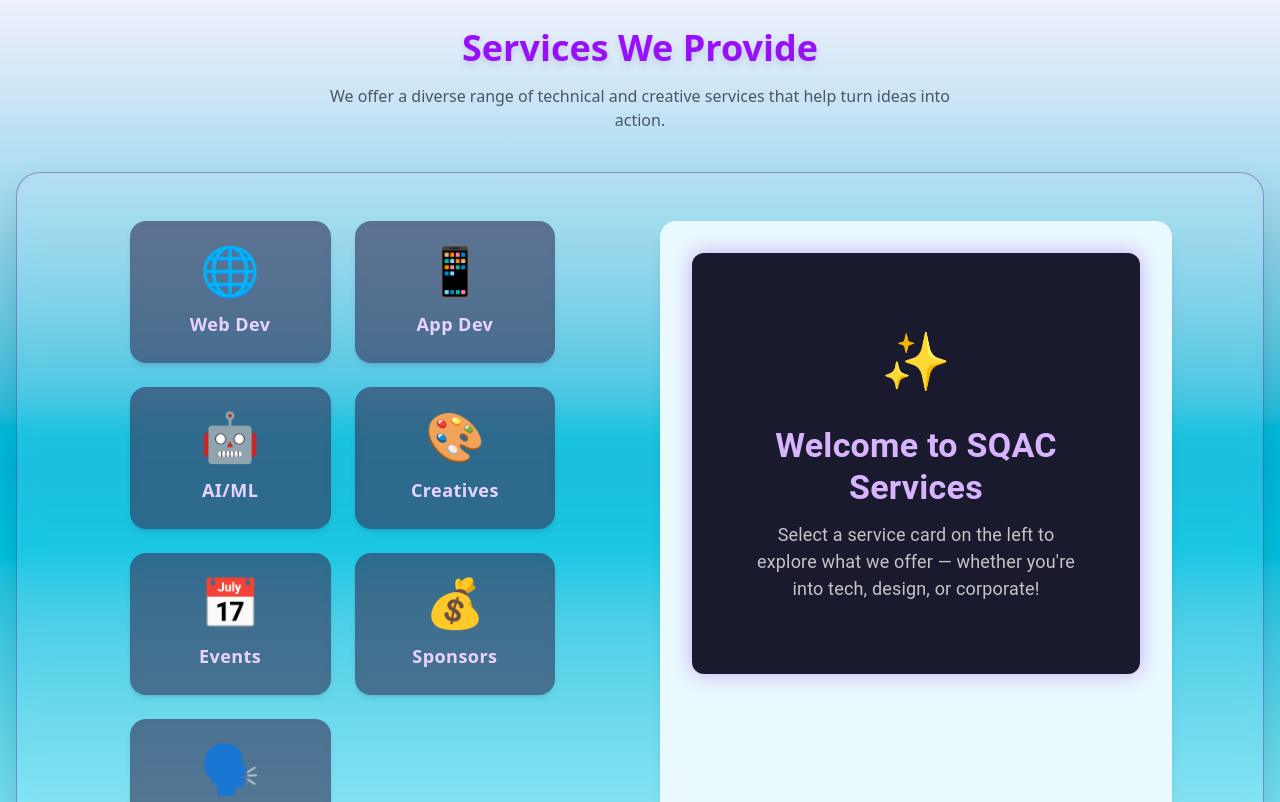
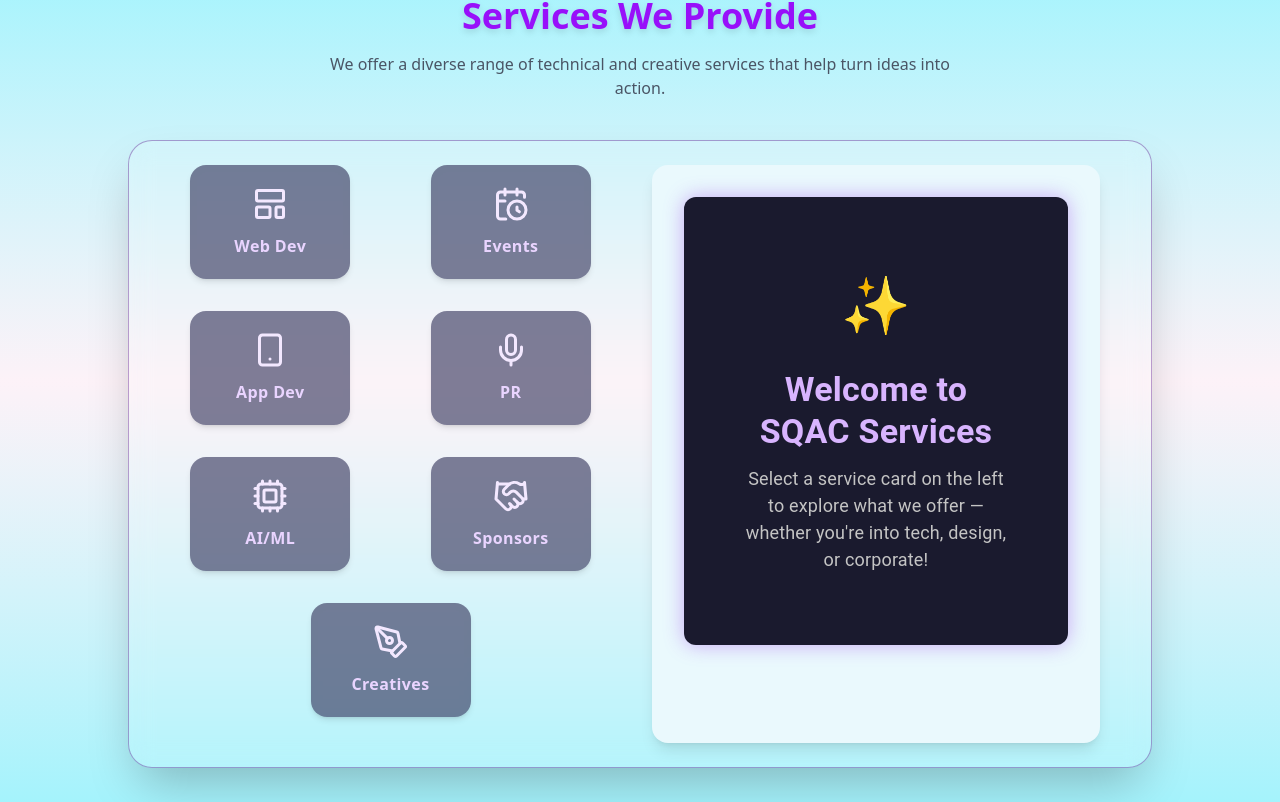
Before and after one commit to SQAC-Tech/sqac-website, a React (Vite) app in the folder Frontend/: page /about in a window 1280 px wide. Shown: the part 858-1660 px from the top of the page. Built offline with nearby package versions, Linux system fonts and the light colour scheme; a web font is replaced by a local one.

Commit message:
about page fixes

```diff
--- a/Frontend/src/components/Aboutus/AboutUs2ndvh.jsx
+++ b/Frontend/src/components/Aboutus/AboutUs2ndvh.jsx
@@ -1,55 +1,55 @@
 import React, { useState, useEffect } from 'react';
-import { Card, CardContent, Typography, IconButton, Divider, Box, List, ListItem, ListItemText } from "@mui/material";
+import {Card,CardContent,Typography,IconButton,Divider,Box,List,ListItem,ListItemText,} from "@mui/material";
 import CloseIcon from "@mui/icons-material/Close";
 import { motion } from 'framer-motion';
+import {LayoutTemplate,Smartphone,Cpu,PenTool,CalendarClock,Mic,Handshake} from 'lucide-react';
 
 const services = {
   webdev: {
     title: 'Web Development',
     desc: 'We build responsive websites using React, Node.js, and full-stack tech.',
-    features: ['Custom Web Apps', 'E-commerce Platforms', 'API Integration', 'Database Design']
+    features: ['Custom Web Apps', 'E-commerce Platforms', 'API Integration', 'Database Design'],
   },
   appdev: {
     title: 'App Development',
     desc: 'Crafting intuitive mobile apps using modern frameworks for Android and iOS.',
-    features: ['Cross-platform Apps', 'React Native & Flutter', 'UI/UX Design', 'App Deployment']
+    features: ['Cross-platform Apps', 'React Native & Flutter', 'UI/UX Design', 'App Deployment'],
   },
   aiml: {
     title: 'AI / ML',
     desc: 'Automate and gain insights with intelligent AI/ML systems.',
-    features: ['Data Analytics', 'Natural Language Processing', 'Computer Vision', 'Recommendation Engines']
+    features: ['Data Analytics', 'Natural Language Processing', 'Computer Vision', 'Recommendation Engines'],
   },
   creatives: {
     title: 'Creatives',
     desc: 'Designing engaging visual content and media to boost brand identity.',
-    features: ['Graphic Design', 'Video Editing', 'Brand Identity', 'Motion Graphics']
+    features: ['Graphic Design', 'Video Editing', 'Brand Identity', 'Motion Graphics'],
   },
   events: {
     title: 'Event Management',
     desc: 'Organizing impactful tech events, workshops, and community meetups.',
-    features: ['Hackathons', 'Seminars', 'Meetups', 'Community Sessions']
+    features: ['Hackathons', 'Seminars', 'Meetups', 'Community Sessions'],
   },
   sponsor: {
     title: 'Sponsorship',
     desc: 'Building corporate relationships and securing funding for initiatives.',
-    features: ['Brand Collaborations', 'Fundraising', 'Corporate Outreach', 'Partnership Growth']
+    features: ['Brand Collaborations', 'Fundraising', 'Corporate Outreach', 'Partnership Growth'],
   },
   pr: {
     title: 'Public Relations',
     desc: 'Managing our external communication and media presence.',
-    features: ['Content Creation', 'Social Media Strategy', 'Press Releases', 'Community Engagement']
-  }
-
+    features: ['Content Creation', 'Social Media Strategy', 'Press Releases', 'Community Engagement'],
+  },
 };
 
 const serviceCards = [
-  { id: 'webdev', name: 'Web Dev', icon: '🌐', category: 'Tech' },
-  { id: 'appdev', name: 'App Dev', icon: '📱', category: 'Tech' },
-  { id: 'aiml', name: 'AI/ML', icon: '🤖', category: 'Tech' },
-  { id: 'creatives', name: 'Creatives', icon: '🎨', category: 'Design' },
-  { id: 'events', name: 'Events', icon: '📅', category: 'Corporate' },
-  { id: 'sponsor', name: 'Sponsors', icon: '💰', category: 'Corporate' },
-  { id: 'pr', name: 'Public Relations', icon: '🗣️', category: 'Corporate' },
+  { id: 'webdev', name: 'Web Dev', icon: <LayoutTemplate size={36} /> },
+  { id: 'events', name: 'Events', icon: <CalendarClock size={36} /> },
+  { id: 'appdev', name: 'App Dev', icon: <Smartphone size={36} /> },
+  { id: 'pr', name: 'PR', icon: <Mic size={36} /> },
+  { id: 'aiml', name: 'AI/ML', icon: <Cpu size={36} /> },
+  { id: 'sponsor', name: 'Sponsors', icon: <Handshake size={36} /> },
+  { id: 'creatives', name: 'Creatives', icon: <PenTool size={36} /> },
 ];
 
 function ServicesSection() {
@@ -64,20 +64,11 @@ function ServicesSection() {
     }
   }, [selected]);
 
+  const renderCard = (id) => {
+    const card = serviceCards.find(c => c.id === id);
+    if (!card) return null;
 
     return (
-    <div className="min-h-screen bg-gradient-to-t from-cyan-200 via-cyan-500 to-fuchsia-50 flex flex-col items-center py-16 px-4">
-
-      <h2 className="text-4xl font-bold text-purple-600 mb-4 drop-shadow-md">Services We Provide</h2>
-
-      <p className="text-center text-gray-600 max-w-2xl mb-10">
-        We offer a diverse range of technical and creative services that help turn ideas into action.
-      </p>
-
-      <div className="bg-white/10 backdrop-blur-md border border-purple-900/40 rounded-3xl shadow-2xl p-6 sm:p-12 w-full max-w-7xl">
-        <div className="flex flex-col lg:grid lg:grid-cols-2 gap-10">
-          <div className="grid grid-cols-2 gap-5 sm:gap-6 max-w-2xl mx-auto">
-            {serviceCards.map(card => (
       <motion.div
         key={card.id}
         role="button"
@@ -87,23 +78,43 @@ function ServicesSection() {
         whileTap={{ scale: 0.96 }}
         transition={{ type: 'spring', stiffness: 260, damping: 18 }}
         className={`
-                  group relative cursor-pointer select-none rounded-2xl p-6 flex flex-col items-center
+          group relative cursor-pointer select-none rounded-2xl p-5 flex flex-col items-center
           text-center shadow-md transition-all duration-300 border
           backdrop-blur-sm bg-[#2c2c54]/60 border-transparent
           hover:shadow-purple-400/40 hover:border-purple-400/60 hover:ring-2 hover:ring-purple-400/20
           ${selected === card.id ? 'bg-[#3d3d6b]/80 shadow-lg scale-105 border-purple-500 ring-2 ring-purple-400/40' : ''}
         `}
       >
-                <div className={`text-4xl sm:text-5xl mb-4 transition-colors duration-300 ${selected === card.id ? 'text-purple-200' : 'text-purple-100'} group-hover:text-purple-300`}>
+        <div className={`mb-3 transition-colors duration-300 ${selected === card.id ? 'text-purple-200' : 'text-purple-100'} group-hover:text-purple-300`}>
           {card.icon}
         </div>
-                <h3 className={`font-semibold tracking-wide text-base sm:text-lg ${selected === card.id ? 'text-purple-100' : 'text-purple-200'}`}>
+        <h3 className={`font-semibold tracking-wide text-sm sm:text-base ${selected === card.id ? 'text-purple-100' : 'text-purple-200'}`}>
           {card.name}
         </h3>
-
         <span className="pointer-events-none absolute inset-0 rounded-2xl group-hover:before:opacity-40 before:absolute before:-inset-1 before:rounded-2xl before:bg-gradient-to-br before:from-purple-400/30 before:to-purple-600/10 before:blur-md before:opacity-0 transition-opacity duration-300" />
       </motion.div>
-            ))}
+    );
+  };
+
+  return (
+    <div className="min-h-[85vh] bg-gradient-to-b from-cyan-200 via-pink-50 to-[#a5f3fc] flex flex-col items-center py-8 px-4">
+      <h2 className="text-3xl sm:text-4xl font-bold text-purple-600 mb-4 drop-shadow-md">Services We Provide</h2>
+      <p className="text-center text-gray-600 max-w-2xl mb-10">
+        We offer a diverse range of technical and creative services that help turn ideas into action.
+      </p>
+
+      <div className="bg-white/10 backdrop-blur-md border border-purple-900/40 rounded-3xl shadow-2xl p-4 sm:p-6 w-full max-w-5xl">
+        <div className="flex flex-col lg:grid lg:grid-cols-2 gap-6">
+          <div className="grid grid-cols-2 gap-1.5 w-full place-items-center">
+            <div className="w-full max-w-[160px] h-[140px]">{renderCard('webdev')}</div>
+            <div className="w-full max-w-[160px] h-[140px]">{renderCard('events')}</div>
+            <div className="w-full max-w-[160px] h-[140px]">{renderCard('appdev')}</div>
+            <div className="w-full max-w-[160px] h-[140px]">{renderCard('pr')}</div>
+            <div className="w-full max-w-[160px] h-[140px]">{renderCard('aiml')}</div>
+            <div className="w-full max-w-[160px] h-[140px]">{renderCard('sponsor')}</div>
+            <div className="col-span-2 flex justify-center w-full">
+              <div className="w-full max-w-[160px] h-[140px]">{renderCard('creatives')}</div>
+            </div>
           </div>
 
           <motion.div
@@ -112,62 +123,23 @@ function ServicesSection() {
             initial={{ opacity: 0, x: 50 }}
             animate={{ opacity: 1, x: 0 }}
             transition={{ duration: 0.4 }}
-            className="rounded-2xl shadow-lg w-full sm:max-w-lg sm:max-h-[85vh] sm:overflow-y-auto p-6 sm:p-8 pb-10 relative flex flex-col justify-start items-start bg-[#eaf9fd] dark:bg-[#202033] text-gray-800 dark:text-purple-100 scroll-mt-24"
+            className="rounded-2xl shadow-lg w-full max-w-full sm:max-w-md max-h-[85vh] overflow-y-auto p-6 sm:p-8 pb-10 relative flex flex-col justify-start items-start bg-[#eaf9fd] dark:bg-[#202033] text-gray-800 dark:text-purple-100 scroll-mt-24"
           >
             {selected ? (
-              <motion.div
-                initial={{ opacity: 0, y: 30 }}
-                animate={{ opacity: 1, y: 0 }}
-                transition={{ duration: 0.5 }}
-                className="w-full"
-              >
-                <Card
-                  sx={{
-                    bgcolor: "#1a1a2e",
-                    color: "white",
-                    borderRadius: 3,
-                    boxShadow: "0px 0px 20px rgba(147, 51, 234, 0.4)",
-                    position: "relative",
-                    p: 2,
-                  }}
-                >
-                  <IconButton
-                    onClick={() => setSelected(null)}
-                    sx={{ position: "absolute", top: 12, right: 12, color: "white" }}
-                    aria-label="Close"
-                  >
+              <motion.div initial={{ opacity: 0, y: 30 }} animate={{ opacity: 1, y: 0 }} transition={{ duration: 0.5 }} className="w-full">
+                <Card sx={{ bgcolor: "#1a1a2e", color: "white", borderRadius: 3, boxShadow: "0px 0px 20px rgba(147, 51, 234, 0.4)", position: "relative", p: 2 }}>
+                  <IconButton onClick={() => setSelected(null)} sx={{ position: "absolute", top: 12, right: 12, color: "white" }} aria-label="Close">
                     <CloseIcon />
                   </IconButton>
-
                   <CardContent>
-                    <Typography variant="h5" fontWeight={600} gutterBottom>
-                      {services[selected].title}
-                    </Typography>
-
-                    <Typography variant="body1" gutterBottom color="gray">
-                      {services[selected].desc}
-                    </Typography>
-
+                    <Typography variant="h5" fontWeight={600} gutterBottom>{services[selected].title}</Typography>
+                    <Typography variant="body1" gutterBottom color="gray">{services[selected].desc}</Typography>
                     <Divider sx={{ my: 2, borderColor: "rgba(255,255,255,0.2)" }} />
-
-                    <Typography variant="subtitle1" gutterBottom>
-                      Features:
-                    </Typography>
-
+                    <Typography variant="subtitle1" gutterBottom>Features:</Typography>
                     <List dense>
                       {services[selected].features.map((feature, i) => (
                         <ListItem key={i} disableGutters sx={{ px: 0 }}>
-                          <Box
-                            sx={{
-                              width: 8,
-                              height: 8,
-                              bgcolor: "#9f7aea",
-                              borderRadius: "50%",
-                              mr: 2,
-                              mt: "6px",
-                              flexShrink: 0,
-                            }}
-                          />
+                          <Box sx={{ width: 8, height: 8, bgcolor: "#9f7aea", borderRadius: "50%", mr: 2, mt: "6px", flexShrink: 0 }} />
                           <ListItemText primary={feature} />
                         </ListItem>
                       ))}
@@ -176,24 +148,8 @@ function ServicesSection() {
                 </Card>
               </motion.div>
             ) : (
-              <motion.div
-                initial={{ opacity: 0, y: 30 }}
-                animate={{ opacity: 1, y: 0 }}
-                transition={{ duration: 0.5 }}
-                className="w-full"
-              >
-                <Card
-                  sx={{
-                    bgcolor: "#1a1a2e",
-                    color: "white",
-                    borderRadius: 3,
-                    boxShadow: "0px 0px 20px rgba(147, 51, 234, 0.4)",
-                    position: "relative",
-                    px: 5,
-                    py: 6,
-                    textAlign: "center",
-                  }}
-                >
+              <motion.div initial={{ opacity: 0, y: 30 }} animate={{ opacity: 1, y: 0 }} transition={{ duration: 0.5 }} className="w-full">
+                <Card sx={{ bgcolor: "#1a1a2e", color: "white", borderRadius: 3, boxShadow: "0px 0px 20px rgba(147, 51, 234, 0.4)", position: "relative", px: 5, py: 6, textAlign: "center" }}>
                   <CardContent>
                     <Box sx={{ fontSize: "3.5rem", mb: 3 }}>✨</Box>
                     <Typography variant="h4" fontWeight={700} gutterBottom sx={{ color: "#d8b4fe" }}>
```
Lines whose indentation alone changed are shown as unchanged.
